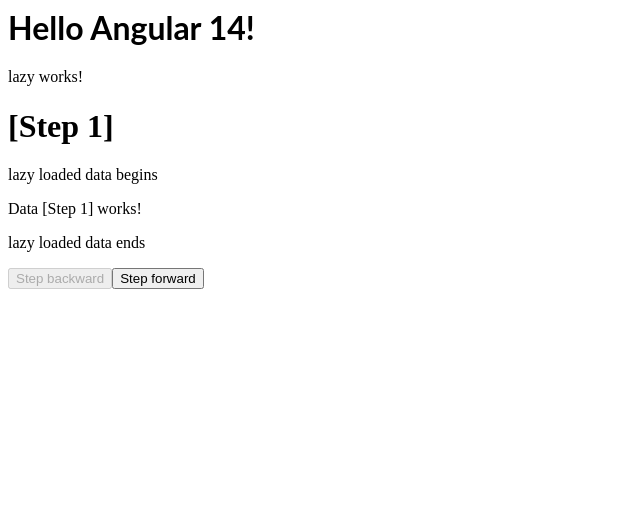
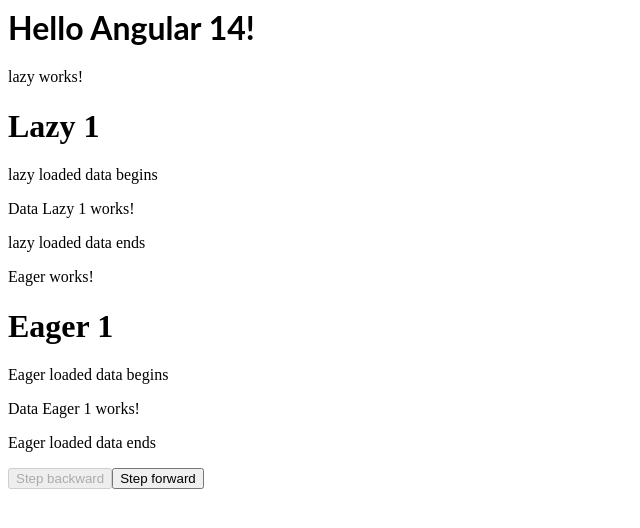
Before and after one commit to Usurer/ng-lazy-stepper, an Angular app: page / in a window 1280 px wide. Shown: the top 528 px of the page, without its empty margins (0-640 px from the left). Built offline with nearby package versions, Linux system fonts and the light colour scheme.

Commit message:
Eager and Lazy components to compare

```diff
--- a/src/app/app.component.html
+++ b/src/app/app.component.html
@@ -1,12 +1,18 @@
 <hello name="{{ name }}"></hello>
 <app-stepper>
   <app-step>
-    <app-lazy [name]="'[Step 1]'" #lazyComponent>
+    <app-lazy [name]="'Lazy 1'" #lazyComponent>
     </app-lazy>
+
+    <app-eager [name]="'Eager 1'" #lazyComponent>
+    </app-eager>
   </app-step>
 
   <app-step>
-    <app-lazy [name]="'[Step 2]'" #lazyComponent>
+    <app-lazy [name]="'Lazy 2'" #lazyComponent>
     </app-lazy>
+
+    <app-eager [name]="'Eager 2'" #lazyComponent>
+    </app-eager>
   </app-step>
 </app-stepper>
--- a/src/app/app.module.ts
+++ b/src/app/app.module.ts
@@ -8,10 +8,11 @@
 import { StepComponent } from './step/step.component';
 import { StepperComponent } from './stepper/stepper.component';
 import { DataComponent } from './data/data.component';
+import { EagerComponent } from './eager/eager.component';
 
 @NgModule({
   imports:      [ BrowserModule, FormsModule ],
-  declarations: [ AppComponent, HelloComponent, LazyComponent, StepComponent, StepperComponent, DataComponent ],
+  declarations: [ AppComponent, HelloComponent, LazyComponent, StepComponent, StepperComponent, DataComponent, EagerComponent ],
   bootstrap:    [ AppComponent ]
 })
 export class AppModule { }
--- /dev/null
+++ b/src/app/eager/eager.component.html
@@ -0,0 +1,12 @@
+<p>
+Eager works!
+</p>
+<ng-container>
+  <h1>{{ name }}</h1>
+
+  <p>Eager loaded data begins</p>
+
+  <app-data [name]="name" ></app-data>
+
+  <p>Eager loaded data ends</p>
+</ng-container>
--- /dev/null
+++ b/src/app/eager/eager.component.ts
@@ -0,0 +1,20 @@
+import { Component, OnInit, Input } from '@angular/core';
+
+@Component({
+  selector: 'app-eager',
+  templateUrl: './eager.component.html',
+  styleUrls: ['./eager.component.css']
+})
+export class EagerComponent implements OnInit {
+
+  @Input() name: string;
+
+  constructor() {
+    console.log(`EagerComponent ${this.name} created`);
+  }
+
+  ngOnInit() {
+    console.log(`EagerComponent ${this.name} initialized`);
+  }
+
+}
--- a/src/app/lazy/lazy.component.ts
+++ b/src/app/lazy/lazy.component.ts
@@ -1,15 +1,13 @@
-import { Component, OnInit, Input } from '@angular/core';
-import { BehaviorSubject } from 'rxjs';
+import { Component, OnInit, Input } from "@angular/core";
+import { BehaviorSubject } from "rxjs";
 
 @Component({
-  selector: 'app-lazy',
-  templateUrl: './lazy.component.html',
-  styleUrls: ['./lazy.component.css']
+  selector: "app-lazy",
+  templateUrl: "./lazy.component.html",
+  styleUrls: ["./lazy.component.css"]
 })
 export class LazyComponent implements OnInit, LazyComponent {
-
-  // Set this to false for a working lazy loading version
-  readonly isDisplayedSubject = new BehaviorSubject(true);
+  readonly isDisplayedSubject = new BehaviorSubject(false);
   readonly isDisplayed$ = this.isDisplayedSubject.asObservable();
 
   @Input() name: string;
@@ -21,5 +19,4 @@
   ngOnInit() {
     console.log(`LazyComponent ${this.name} initialized`);
   }
-
 }
--- a/src/app/step/step.component.html
+++ b/src/app/step/step.component.html
@@ -1,5 +1,5 @@
 <ng-template #contentTemplate>
-  <ng-container *ngIf="isDisplayed$ | async">
-    <ng-content></ng-content>
+  <ng-container>
+    <ng-content *ngIf="isDisplayed$ | async"></ng-content>
   </ng-container>
 </ng-template>
--- a/src/app/stepper/stepper.component.ts
+++ b/src/app/stepper/stepper.component.ts
@@ -55,12 +55,11 @@
 
   hideStep() {
     this.steps?.toArray()[this.currentStepNumber].setVisibility(false);
-    // These should be uncommented for a working lazy loading version
-    // this.steps?.toArray()[this.currentStepNumber].lazyLoadStepContent.isDisplayedSubject.next(false);
+    this.steps?.toArray()[this.currentStepNumber].lazyLoadStepContent.isDisplayedSubject.next(false);
   }
 
   showStep() {
     this.steps?.toArray()[this.currentStepNumber].setVisibility(true);
-    // this.steps?.toArray()[this.currentStepNumber].lazyLoadStepContent.isDisplayedSubject.next(true);
+    this.steps?.toArray()[this.currentStepNumber].lazyLoadStepContent.isDisplayedSubject.next(true);
   }
 }
```
Also changed, not shown: src/app/eager/eager.component.css (added).
